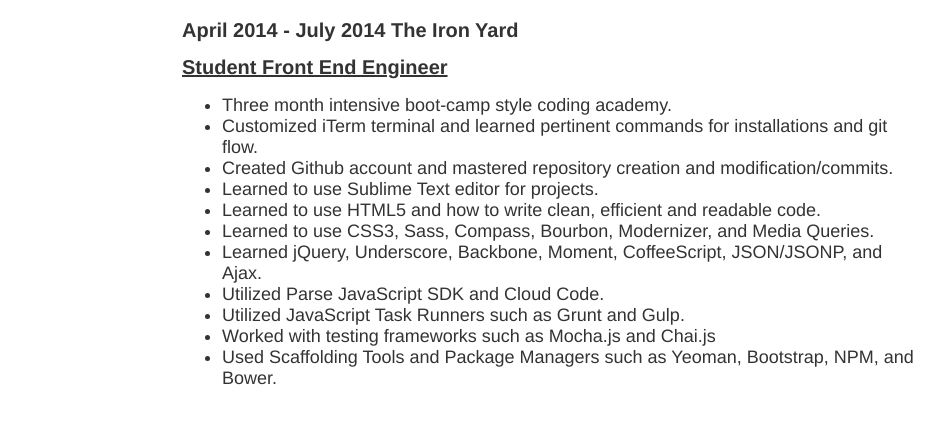
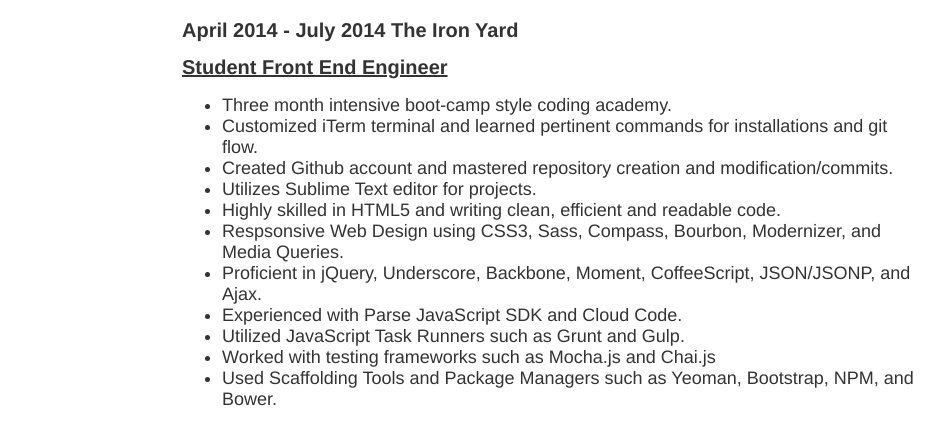
Before and after one commit to ageorgia79/Resume, a website: page app/index.html in a window 1280 px wide. Shown: the part 342-778 px from the top of the page, without its empty margins (176-1120 px from the left). Drawn offline with nearby package versions, Linux system fonts and the light colour scheme; files that its build step writes are made by us from their sources.

Commit message:
made wordage changes

```diff
--- a/app/index.html
+++ b/app/index.html
@@ -41,11 +41,11 @@
                 <li>Three month intensive boot-camp style coding academy.</li>
                 <li>Customized iTerm terminal and learned pertinent commands for installations and git flow.</li>
                 <li>Created Github account and mastered repository creation and modification/commits.</li>
-                <li>Learned to use Sublime Text editor for projects.</li>
-                <li>Learned to use HTML5 and how to write clean, efficient and readable code.</li>
-                <li>Learned to use CSS3, Sass, Compass, Bourbon, Modernizer, and Media Queries.</li>
-                <li>Learned jQuery, Underscore, Backbone, Moment, CoffeeScript, JSON/JSONP, and Ajax.</li>
-                <li>Utilized Parse JavaScript SDK and Cloud Code.</li>
+                <li>Utilizes Sublime Text editor for projects.</li>
+                <li>Highly skilled in HTML5 and writing clean, efficient and readable code.</li>
+                <li>Respsonsive Web Design using CSS3, Sass, Compass, Bourbon, Modernizer, and Media Queries.</li>
+                <li>Proficient in jQuery, Underscore, Backbone, Moment, CoffeeScript, JSON/JSONP, and Ajax.</li>
+                <li>Experienced with Parse JavaScript SDK and Cloud Code.</li>
                 <li>Utilized JavaScript Task Runners such as Grunt and Gulp.</li>
                 <li>Worked with testing frameworks such as Mocha.js and Chai.js</li>
                 <li>Used Scaffolding Tools and Package Managers such as Yeoman, Bootstrap, NPM, and Bower.</li>
```
